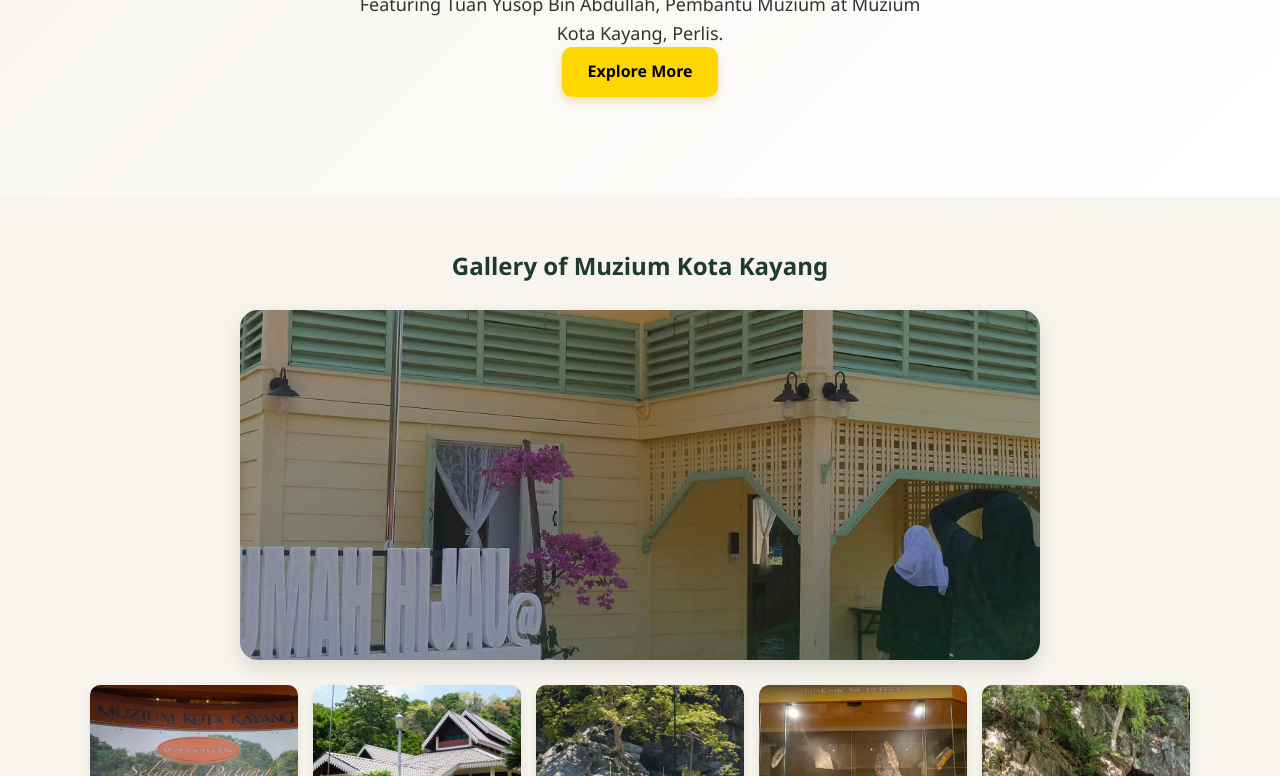
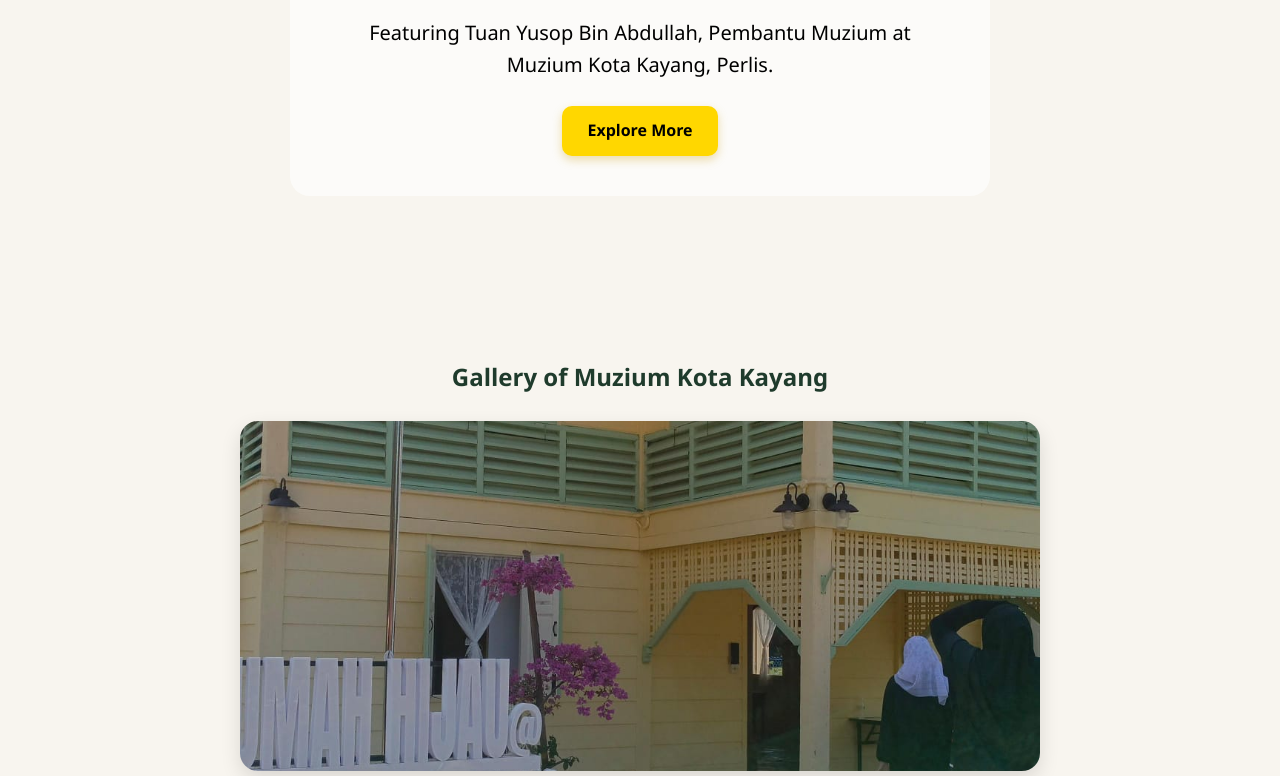
Before and after one commit to cutiewebdev/staff-muzium-kota-kayang-personal-website, a plain HTML site: page index.html in a window 1280 px wide. Shown: the part 316-1092 px from the top of the page. Drawn offline with Linux system fonts and the light colour scheme.

Commit message:
Update index.html

```diff
--- a/index.html
+++ b/index.html
@@ -19,8 +19,8 @@
 </div>
 </header>
 
-<section class="hero">
-<div class="container">
+<section class="hero-bg">
+<div class="overlay">
 <h2>Welcome to My Personal Website</h2>
 <p>Featuring Tuan Yusop Bin Abdullah, Pembantu Muzium at Muzium Kota Kayang, Perlis.
 </p>
```
